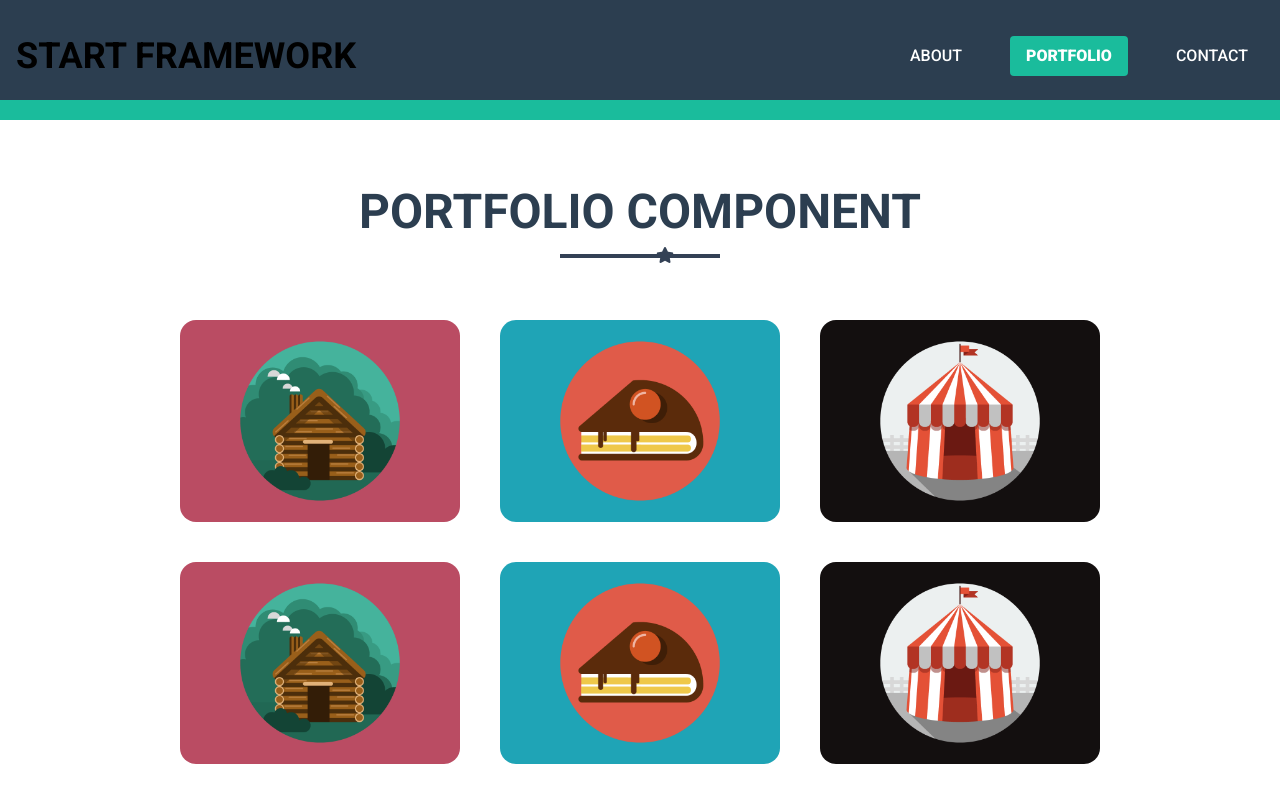
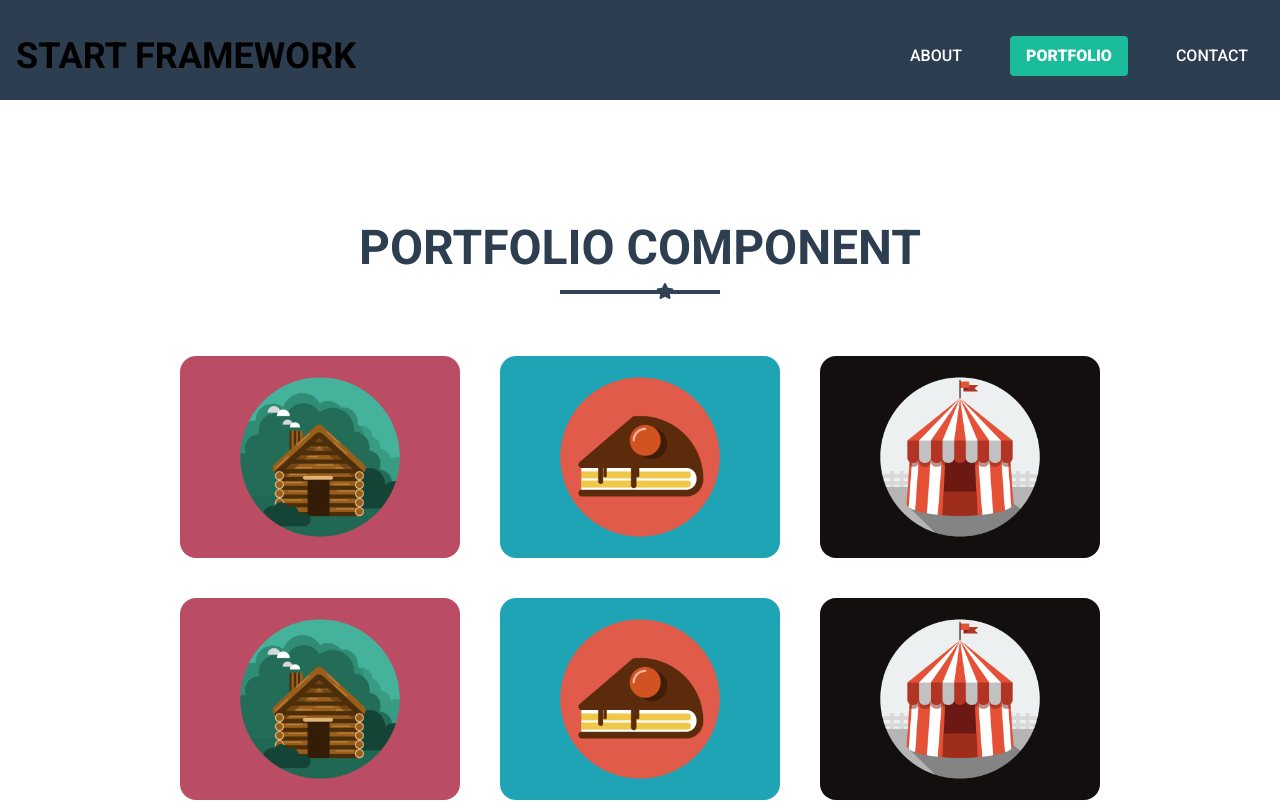
Before and after one commit to MMohmedMahmoudd/StartFramework, a React (Vite) app: page /Portfolio in a window 1280 px wide. Shown: the top 802 px of the page. Built offline with nearby package versions, Linux system fonts and the light colour scheme.

Commit message:
third commit

```diff
--- a/src/Component/Portfolio/Portfolio.jsx
+++ b/src/Component/Portfolio/Portfolio.jsx
@@ -23,10 +23,10 @@ export default function Portfolio() {
 
   return (
     <>
-    <section className="Portfolio py-10 my-10 w-full flex justify-center items-center">
-    <div className="container my-10 py-10 w-full text-center">
+    <section className="Portfolio py-14  w-full flex justify-center items-center">
+    <div className="container  pt-14 w-full text-center">
         <div className="data w-3/4 mx-auto">
-        <h1 className="text-[#2c3e50] text-5xl max-sm:text-4xl uppercase font-bold mt-7">
+        <h1 className="text-[#2c3e50] text-5xl max-sm:text-4xl uppercase font-bold mt-28">
         portfolio component
         </h1>
         <div className="shapeParent w-full flex justify-center items-center">
```
